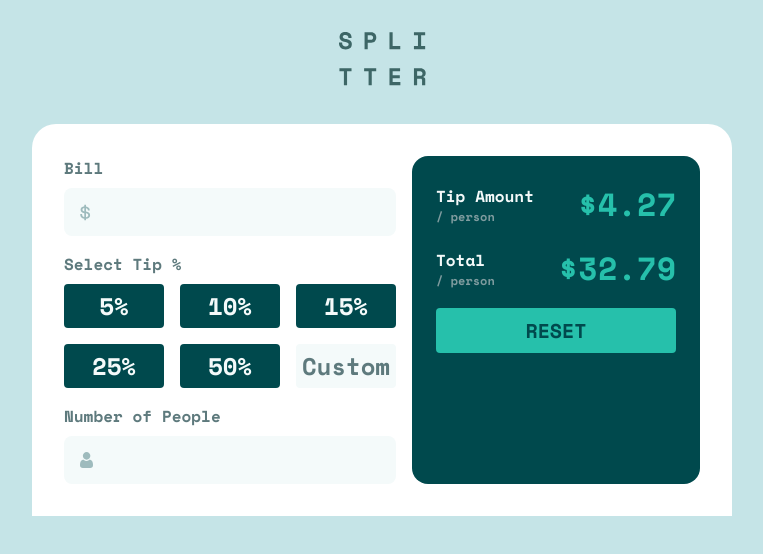
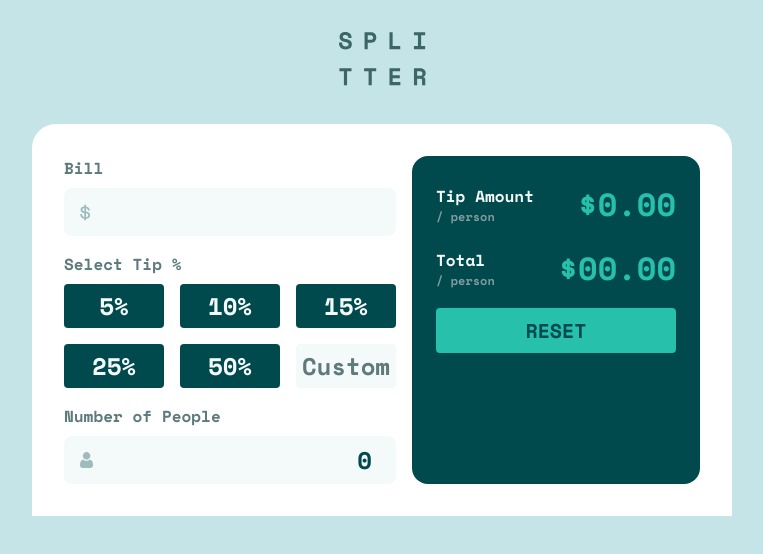
Before and after one commit to raistmere/challenge-tip-calculator, a React (Vite) app: page / in a window 1280 px wide. Shown: the top 554 px of the page, without its empty margins (258-1021 px from the left). Built offline with nearby package versions, Linux system fonts and the light colour scheme.

Commit message:
Added tip amount & total amount functionality
* Added unit testing for generating tip/total amounts
* Added code functionality + edge cases

```diff
--- a/src/App.css
+++ b/src/App.css
@@ -173,7 +173,7 @@ input::-webkit-inner-spin-button {
   background-color: var(--color-very-dark-cyan);
 }
 
-.amountBox, .totalBox {
+.tipAmountBox, .totalBox {
   display: flex;
   flex-direction: row;
   justify-content: space-between;
--- a/src/App.tsx
+++ b/src/App.tsx
@@ -1,16 +1,32 @@
 import './App.css'
-import { useState } from 'react';
+import { useEffect, useRef, useState } from 'react';
 import appLogo from "./assets/images/logo.svg";
 import dollarIcon from "./assets/images/icon-dollar.svg";
 import personIcon from "./assets/images/icon-person.svg";
 
 function App() {
-  const [selected, setSelected] = useState<string>("");
+  const [billAmount, setBillAmount] = useState<string>("0");
+  const [percentageAmount, setPercentageAmount] = useState<string>("0");
+  const [peopleAmount, setPeopleAmount] = useState<string>("0");
 
-  const changeSelected = (value : string) => {
-    console.log("Changing selected...");
-    setSelected(value);
-  };
+  useEffect(() => {
+
+  }, [billAmount, peopleAmount])
+
+  const calculateTipAmount = (): string => {
+    if(billAmount === "") return "$0.00";
+    if(peopleAmount === "0" || peopleAmount === "") return "$0.00";
+    let amount = (parseInt(billAmount) / parseInt(peopleAmount)) * (parseInt(percentageAmount) / 100);
+    return `$${amount}`;
+  }
+
+  const calculateTotalAmount = (): string => {
+    if(billAmount === "") return "$00.00";
+    if(peopleAmount === "0" || peopleAmount === "") return "$00.00";
+    let tipAmount = (parseInt(billAmount) / parseInt(peopleAmount)) * (parseInt(percentageAmount) / 100);
+    let totalAmount = parseInt(billAmount) / parseInt(peopleAmount) + tipAmount;
+    return `$${totalAmount}`;
+  }
 
   return (
     <div id="wrapper">
@@ -21,40 +37,40 @@ function App() {
         <div className="inputBox">
           <div className="billBox">
             <label htmlFor="billInput">Bill</label>
-            <input type="number" id='billInput' name='billInput'/>
+            <input type="number" id='billInput' name='billInput' onChange={(e) => { setBillAmount(e.target.value) }} />
             <img src={dollarIcon} alt="A dollar icon" />
           </div>
           <div className="tipBox">
             <h2>Select Tip %</h2>
             <div className="percentBox">
-              <button className={selected === "5" ? "percentButton selected" : "percentButton"} onClick={() => changeSelected("5")}>5%</button>
-              <button className={selected === "10" ? "percentButton selected" : "percentButton"} onClick={() => changeSelected("10")}>10%</button>
-              <button className={selected === "15" ? "percentButton selected" : "percentButton"} onClick={() => changeSelected("15")}>15%</button>
-              <button className={selected === "25" ? "percentButton selected" : "percentButton"} onClick={() => changeSelected("25")}>25%</button>
-              <button className={selected === "50" ? "percentButton selected" : "percentButton"} onClick={() => changeSelected("50")}>50%</button>
+              <button className={percentageAmount === "5" ? "percentButton selected" : "percentButton"} onClick={() => setPercentageAmount("5")}>5%</button>
+              <button className={percentageAmount === "10" ? "percentButton selected" : "percentButton"} onClick={() => setPercentageAmount("10")}>10%</button>
+              <button className={percentageAmount === "15" ? "percentButton selected" : "percentButton"} onClick={() => setPercentageAmount("15")}>15%</button>
+              <button className={percentageAmount === "25" ? "percentButton selected" : "percentButton"} onClick={() => setPercentageAmount("25")}>25%</button>
+              <button className={percentageAmount === "50" ? "percentButton selected" : "percentButton"} onClick={() => setPercentageAmount("50")}>50%</button>
               <button className="percentButton custom">Custom</button>
             </div>
           </div>
           <div className="peopleBox">
             <label htmlFor="peopleInput">Number of People</label>
-            <input type="number" id='peopleInput' name='peopleInput' />
+            <input type="number" id='peopleInput' name='peopleInput' defaultValue={peopleAmount} onChange={(e) => {setPeopleAmount(e.target.value)}} />
             <img src={personIcon} alt="A person icon" />
           </div>
         </div>
         <div className="outputBox">
-          <div className="amountBox">
+          <div className="tipAmountBox">
             <div className="tipTitle">
               <p className='mainText'>Tip Amount</p>
               <p className='subText'>/ person</p>
             </div>
-            <p className='amountText'>$4.27</p>
+            <p className='amountText'>{calculateTipAmount()}</p>
           </div>
           <div className="totalBox">
             <div className="totalTitle">
               <p className='mainText'>Total</p>
               <p className='subText'>/ person</p>
             </div>
-            <p className='amountText'>$32.79</p>
+            <p className='amountText'>{calculateTotalAmount()}</p>
           </div>
           <button className="resetButton">RESET</button>
         </div>
```
Also changed, not shown: 2 other files (tests, documents, lock files or other folders).
